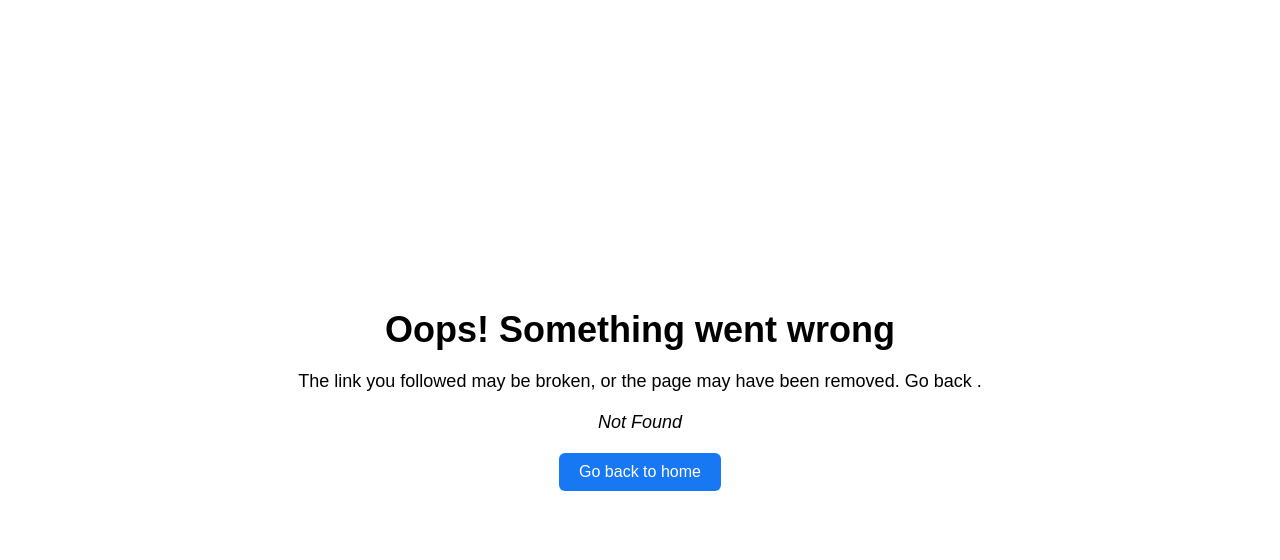
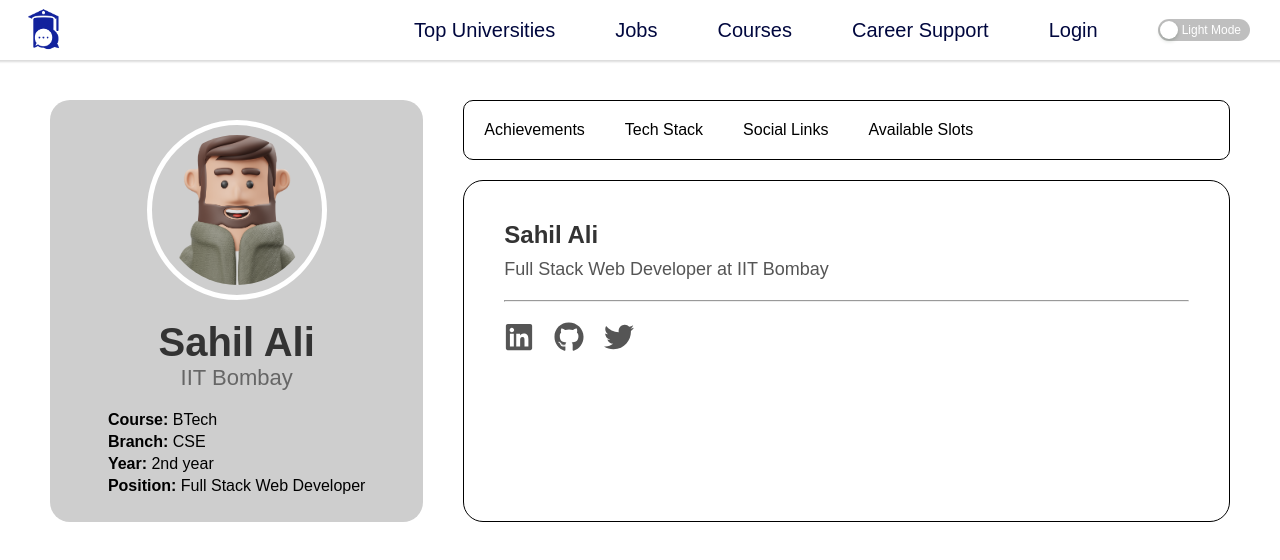
Before and after one commit to Counselllor/Counsellor-Web, a React (Vite) app: page /student/1/1/social-links in a window 1280 px wide. Before the commit this address had no page. Shown: the top 560 px of the page. Built offline with nearby package versions, Linux system fonts and the light colour scheme; a web font is replaced by a local one.

Commit message:
Added social links in student sections

```diff
--- /dev/null
+++ b/src/components/Student/SocialLinks.css
@@ -0,0 +1,44 @@
+.social-links-container {
+  text-align: start;
+  padding: 20px;
+  border-radius: 8px;
+  background-color: #fff;
+  margin: 0 auto;
+  min-height: 300px;
+}
+
+.social-links-container h2 {
+  font-size: 24px;
+  margin-bottom: 10px;
+  color: #333;
+}
+
+.social-links-container p {
+  font-size: 18px;
+  margin-bottom: 20px;
+  color: #555;
+}
+
+.social-links {
+  display: flex;
+  justify-content: start;
+  gap: 20px;
+  margin-top: 20px;
+}
+
+.social-links a {
+  color: #555;
+  transition: color 0.3s ease;
+}
+
+.social-links a:hover {
+  color: #0077b5; /* LinkedIn color */
+}
+
+.social-links a:nth-child(2):hover {
+  color: #333; /* GitHub color */
+}
+
+.social-links a:nth-child(3):hover {
+  color: #1da1f2; /* Twitter color */
+}
--- /dev/null
+++ b/src/components/Student/SoicalLinks.jsx
@@ -0,0 +1,35 @@
+import React from 'react';
+import { useParams } from 'react-router-dom';
+import StudenData from '../CollegePage/students.json';
+import { FaLinkedin, FaGithub, FaTwitter } from 'react-icons/fa';
+import './SocialLinks.css';
+
+const SocialLinks = () => {
+  const { id } = useParams();
+  const student = StudenData.find(student => student.id === parseInt(id));
+
+  if (!student) {
+    return <div>Student not found</div>;
+  }
+
+  return (
+    <div className="social-links-container">
+      <h2>{student.name}</h2>
+      <p>{student.position} at {student.college}</p>
+      <hr />
+      <div className="social-links">
+        <a href={student.socialLinks.linkedin} target="_blank" rel="noopener noreferrer">
+          <FaLinkedin size={30} />
+        </a>
+        <a href={student.socialLinks.github} target="_blank" rel="noopener noreferrer">
+          <FaGithub size={30} />
+        </a>
+        <a href={student.socialLinks.twitter} target="_blank" rel="noopener noreferrer">
+          <FaTwitter size={30} />
+        </a>
+      </div>
+    </div>
+  );
+};
+
+export default SocialLinks;
--- a/src/index.jsx
+++ b/src/index.jsx
@@ -33,6 +33,7 @@ import StudentLayout from "./components/Student/StudentLayout";
 import Achievements from "./components/Student/Achievements";
 import StudentDefault from "./components/Student/StudentDefault";
 import TechStack from "./components/Student/TechStack";
+import SocialLinks from "./components/Student/SoicalLinks";
 
 const router = createBrowserRouter([
   {
@@ -141,6 +142,10 @@ const router = createBrowserRouter([
             path: "tech-stack",
             element: <TechStack />,
           },
+          {
+            path: "social-links",
+            element: <SocialLinks />,
+          },
         ],
       },
       {
```
